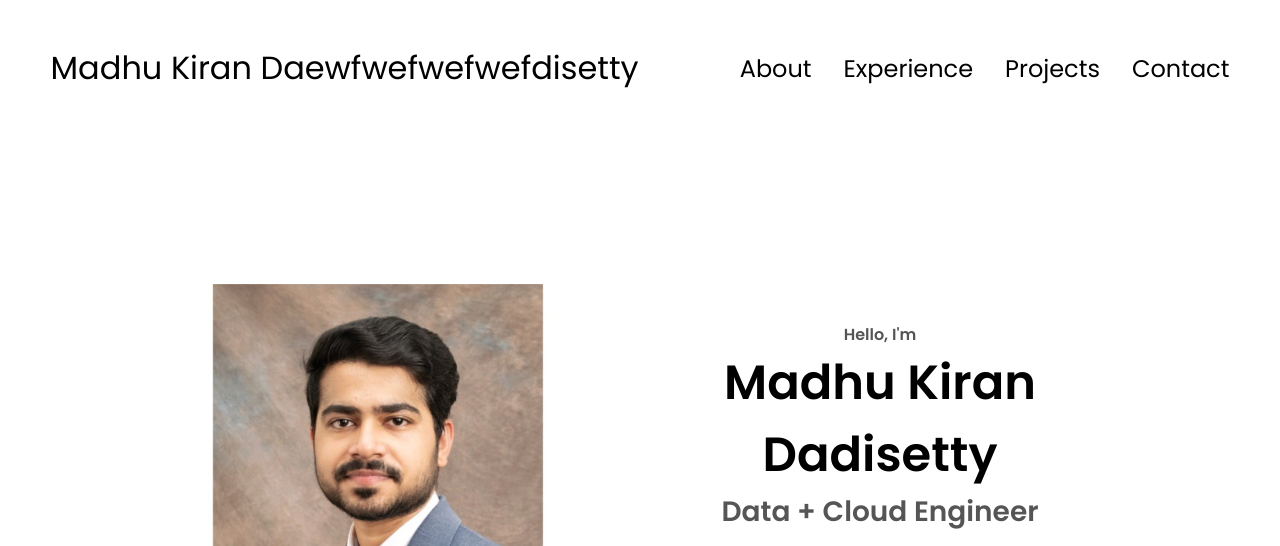
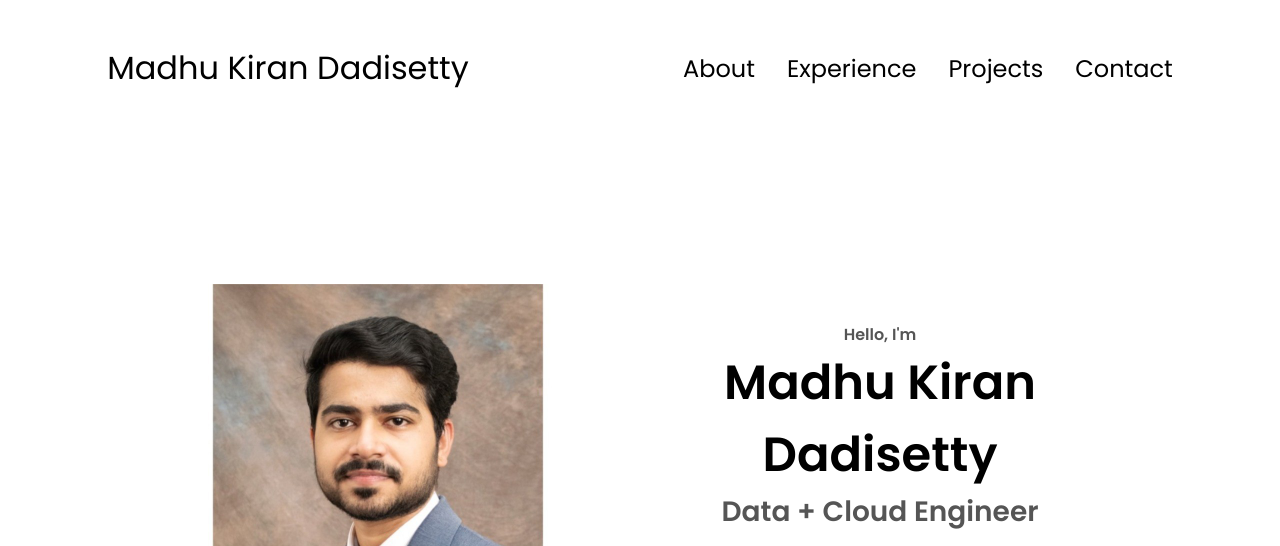
Before and after one commit to madhukiran2/html-css-js-portfolio, a plain HTML site: page indexM.html in a window 1280 px wide. Shown: the top 546 px of the page. Drawn offline with Linux system fonts and the light colour scheme.

Commit message:
Update indexM.html

```diff
--- a/indexM.html
+++ b/indexM.html
@@ -10,7 +10,7 @@
   </head>
   <body>
     <nav id="desktop-nav">
-      <div class="logo">Madhu Kiran Daewfwefwefwefdisetty</div>
+      <div class="logo">Madhu Kiran Dadisetty</div>
       <div>
         <ul class="nav-links">
           <li><a href="#about">About</a></li>
```
